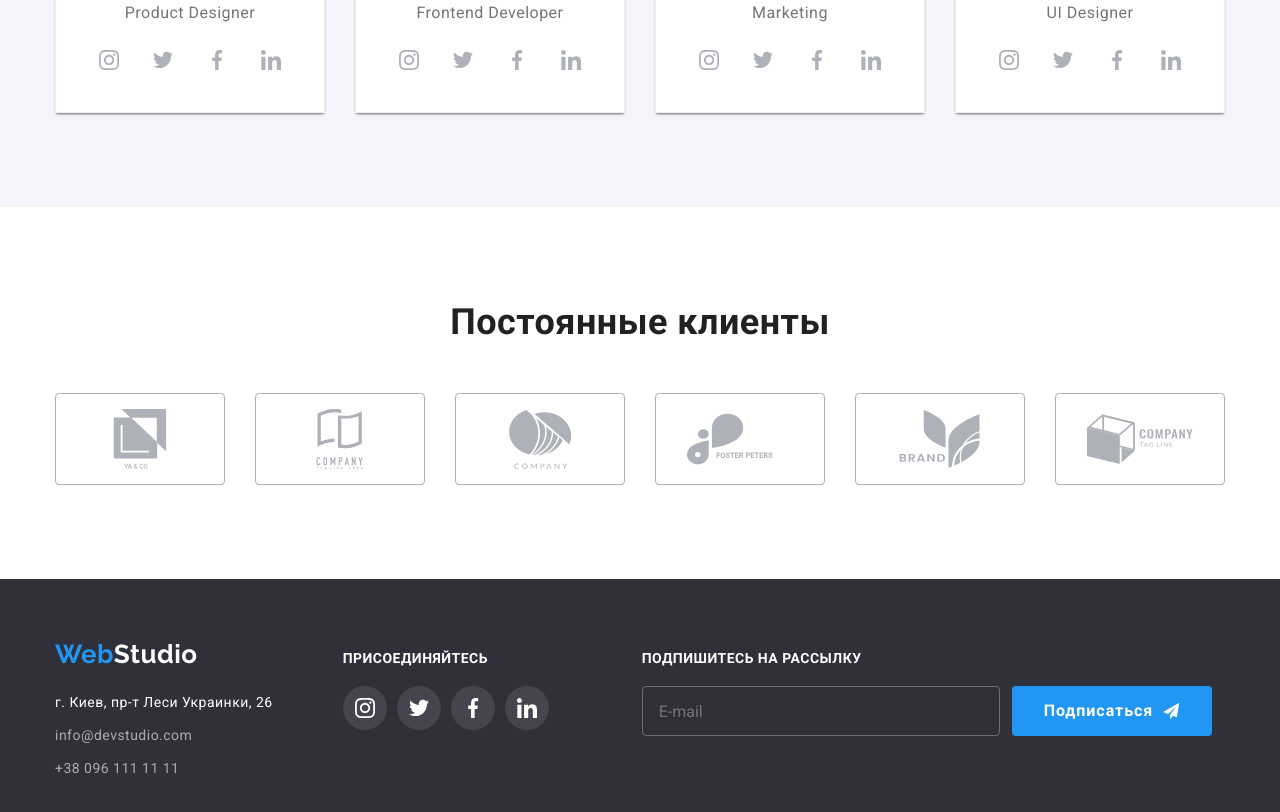
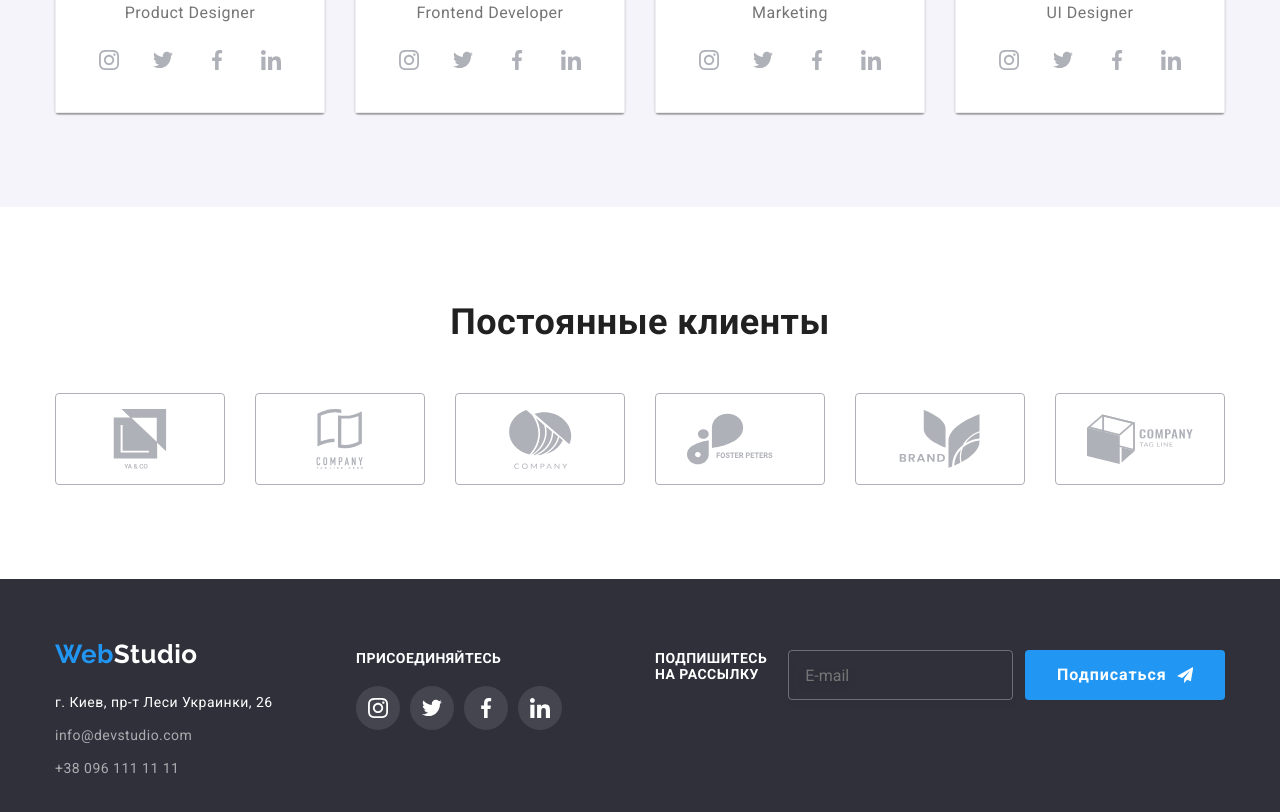
Before and after one commit to markyatsuk/goit-markup-hw-08, a plain HTML site: page index.html in a window 1280 px wide. Shown: the part 2109-2921 px from the top of the page. Drawn offline with nearby package versions, Linux system fonts and the light colour scheme.

Commit message:
исправляет ошибки

```diff
--- a/css/styles.css
+++ b/css/styles.css
@@ -456,7 +456,7 @@ a{
 
 }
 
-.regular-clients-link:hover .regular-clients-link,
+.regular-clients-link:hover .regular-clients-list-item,
 .regular-clients-link:focus .regular-clients-link{
     border-color: var(--accent-color);
 
@@ -591,6 +591,7 @@ footer{
 }
 
 .address{
+    flex-grow: 1;
     margin-right: 70px;
 }
 
@@ -680,11 +681,19 @@ footer{
     width: 570px;
     height: 86px;
     margin-left: 93px;
+
+}
+
+.inputs{
     display: flex;
+    justify-content: center;
+
+
 }
 
 .folow-mailing{
     font-size: 14px;
+    font-weight: 700;
     line-height: calc(16/14);
     text-transform: uppercase;
     color: #FFFFFF;
@@ -695,7 +704,6 @@ footer{
     width: 358px;
     height: 50px;
     border: 1px solid rgba(255, 255, 255, 0.3);
-    box-sizing: border-box;
     filter: drop-shadow(0px 4px 4px rgba(0, 0, 0, 0.15));
     border-radius: 4px;
     background: transparent;
@@ -724,9 +732,7 @@ footer{
     margin-left: 10px;
 }
 
-.mailing-right{
-    align-self: flex-end;
-}
+
 
 /* <!--MODAL WINDOW-> */
 
@@ -827,6 +833,8 @@ footer{
 
 .input-icon{
     position: absolute;
+    top: 50%;
+    transform: translateY(-50%);
     left: 15px;
     transition: fill 250ms cubic-bezier(0.4, 0, 0.2, 1);
 }
@@ -856,7 +864,6 @@ footer{
     width: 100%;
     height: 120px;
     transition: border 250ms cubic-bezier(0.4, 0, 0.2, 1);
-    margin-bottom: 10px;
 }
 
 .modal-text-input:focus{
--- a/index.html
+++ b/index.html
@@ -375,8 +375,8 @@
                 </ul>
             </div>
             <div class="mailing-footer">
-                <div class="mailling-left">
                     <form action="#" class="footer-form">
+                        <div class="inputs">
                             <h3 class="folow-mailing">Подпишитесь на рассылку</h3>
                             <input
                             type="email"
@@ -384,16 +384,17 @@
                             id="footer-mail"
                             class="footer-input"
                             placeholder="E-mail">
-                    </form>
-                </div>
-                <div class="mailing-right">
                             <button type="submit" class="btn footer-mailing-btn">Подписаться
                                 <svg class="mailing-icon">
                                     <use href="./images/icons.svg#icon-send"></use>
                                 </svg>
                         </button>
                         </div>
+                    </form>
+
             </div>
+
+
         </div>
     </footer>
 
```
Lines whose indentation alone changed are shown as unchanged.
